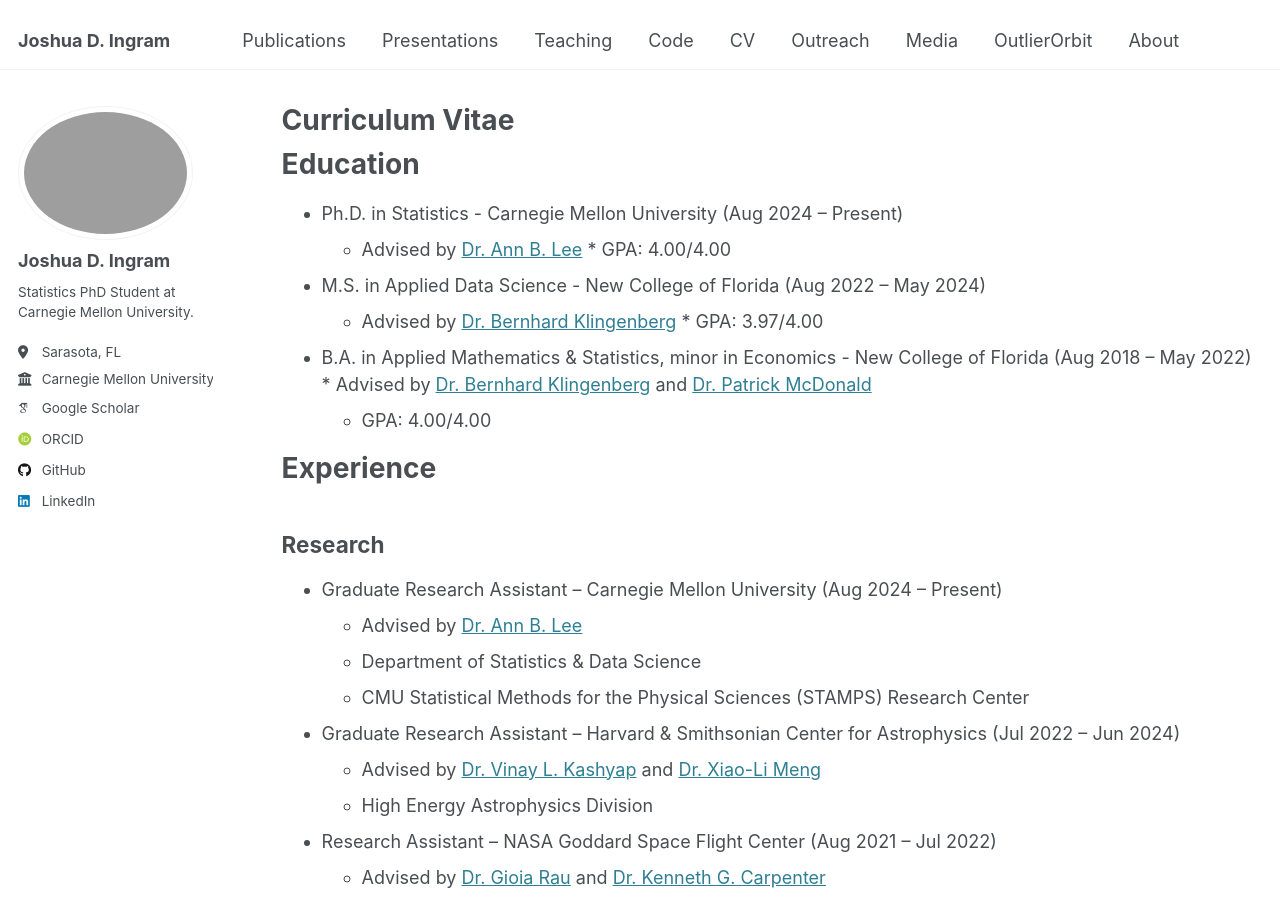
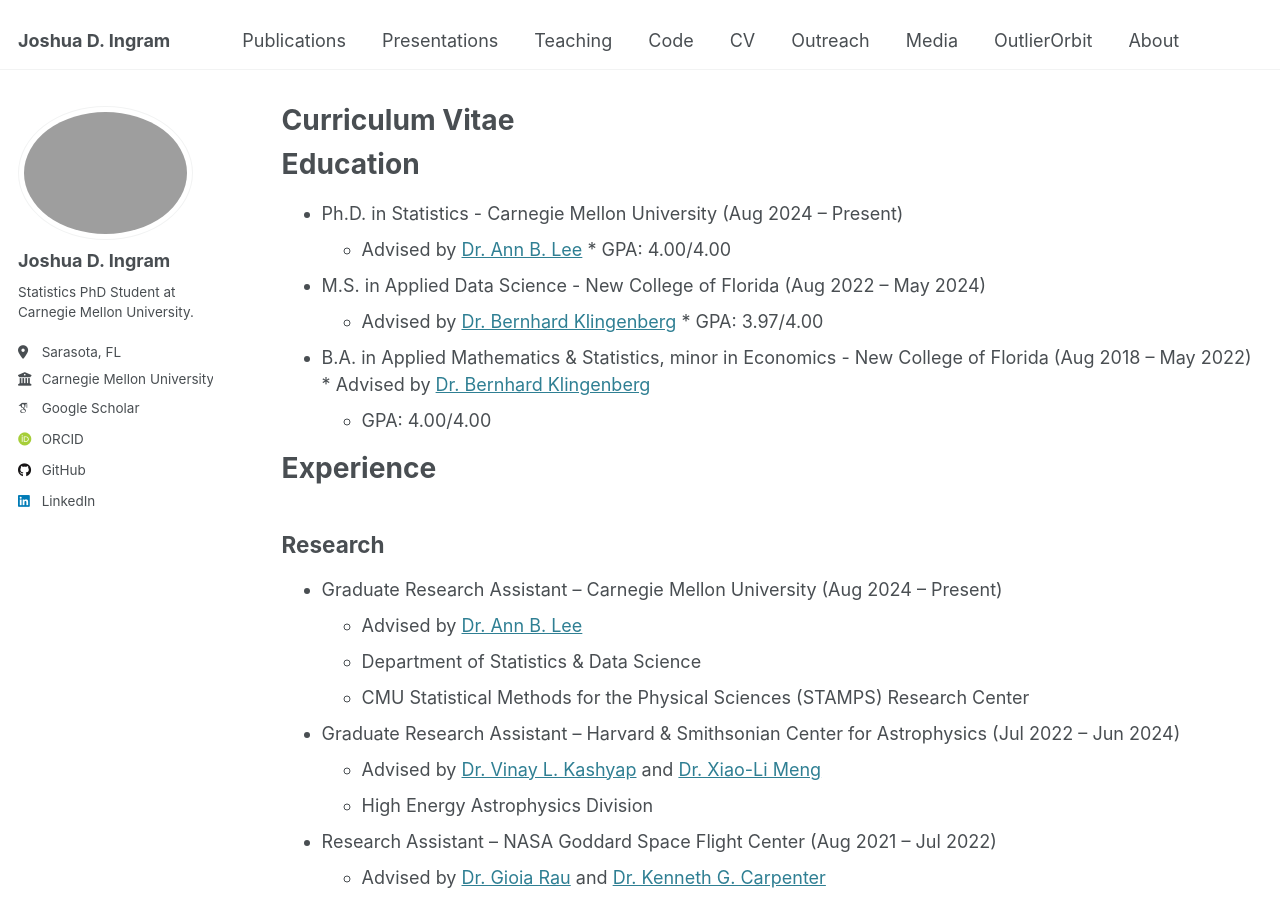
Before and after one commit to Joshuaingram/joshuaingram.github.io, a Jekyll site: the page built from _pages/cv.md, in a window 1280 px wide and 900 px high. Built offline with Jekyll 4.4.1, drawn with Linux system fonts in a browser that asks for light colours; some web fonts are replaced.

Commit message:
Update advisor information in CV
Removed one advisor from the B.A. entry.

```diff
--- a/_pages/cv.md
+++ b/_pages/cv.md
@@ -14,7 +14,7 @@
 	* Advised by [Dr. Bernhard Klingenberg](https://www.ncf.edu/directory/bernhard-klingenberg/)
  	* GPA: 3.97/4.00
 * B.A. in Applied Mathematics & Statistics, minor in Economics - New College of Florida (Aug 2018 -- May 2022)
- 	* Advised by [Dr. Bernhard Klingenberg](https://www.ncf.edu/directory/bernhard-klingenberg/) and [Dr. Patrick McDonald](https://www.ncf.edu/directory/patrick-t-mcdonald/)
+ 	* Advised by [Dr. Bernhard Klingenberg](https://www.ncf.edu/directory/bernhard-klingenberg/)
     * GPA: 4.00/4.00
 
 Experience
```
